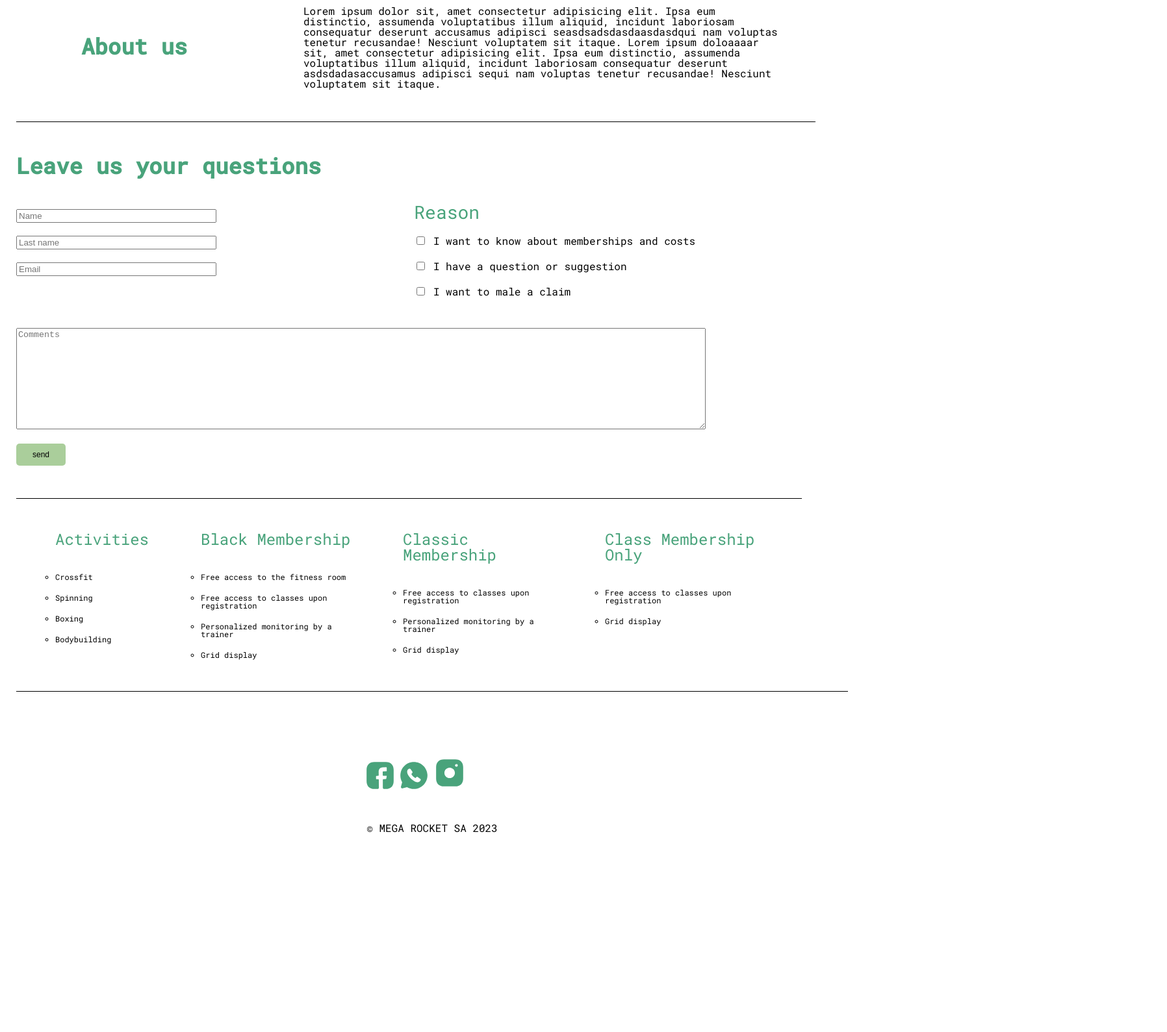
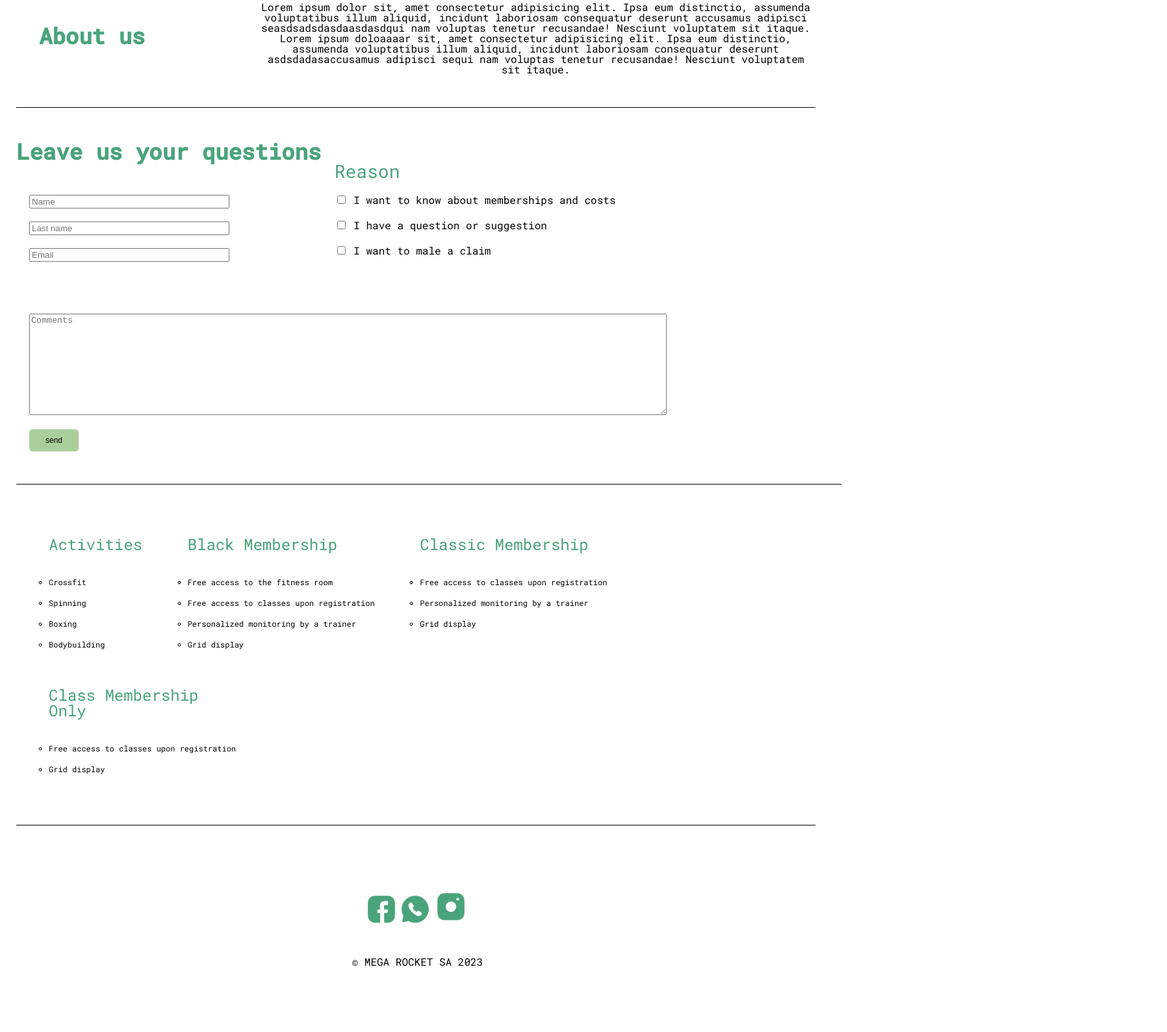
Before and after one commit to danielninfi/BaSP-M2023, a plain HTML site: page week-03/index.html in a window 1280 px wide. Shown: the part 1018-2607 px from the top of the page at 65% size, 1796 px wide, since content can reach past the window. Before the commit the page ends 2401 px from the top, so only its background shows below. Drawn offline with Linux system fonts and the light colour scheme.

Commit message:
corrections and finalization

```diff
--- a/week-03/assets/css/style.css
+++ b/week-03/assets/css/style.css
@@ -11,9 +11,9 @@ nav {
     right: 5%;
 }
 
-nav a {
-    width: 40px;
-}
+nav a {width: 40px;}
+
+main {border-bottom: 1px solid black;}
 
 h1 {
     color: #49a37b;
@@ -54,13 +54,21 @@ section {
 /*-------------------------------------*/
 
 .presentation {
-    display: inline-flex;
-    align-content: space-between;
-    justify-content: center;
+    position: relative;
+    display: inline-block;
 }
 
 .present-left {
-    max-width: 50%;
+    position: relative;
+    display: inline-block;
+    max-width: 49%;
+    vertical-align: top;
+}
+
+.present-right {
+    position: relative;
+    display: inline-block;
+    max-width: 49%;
 }
 
 .greetings {
@@ -103,7 +111,8 @@ section {
 }
 
 .img-gym {
-   width: 100%;
+    position: relative;
+    width: 100%;
 }
 
 /*-------------------------------------*/
@@ -144,52 +153,57 @@ section {
 
 .container-about {
     position: relative;
-    display: inline-flex;
-    justify-content: space-between;
+    display: inline-block;
 }
 
 .title-about {
-    display: inline-flex;
-    margin-top: 45px;
-    margin-left: 100px;
+    position: relative;
+    display: inline-block;
+    top: 35px;
+    left: 35px;
+    max-width: 20%;
 }
 
 .text-about-paragraph {
-    display: inline-flex;
-    padding-right: 50px;
+    position: relative;
+    display: inline-block;
+    width: 70%;
+    text-align: center;
     float: right;
-    width: 60%;
 }
 
 /*-------------------------------------*/
 /*              CONTACT                */
 /*-------------------------------------*/
 
+.contact {
+    position: relative;
+    display: inline-block;
+    width: 100%;
+}
+
 .list-contact {
     list-style: none;
     position: relative;
-    display: inline-flex;
+    display: inline-block;
     padding-top: 30px;
-    width: 49%;
+    padding-left: 20px;
+    max-width: 40%;
 }
 
-.reasons {
+.reason {
     position: relative;
-    display: inline-flex;
-    width: 49%;
+    display: inline-block;
+    max-width: 49%;
+    float: right;
+    right: 25%;
 }
 
-.form {
-    padding-top: 20px;
-}
+.form {padding-top: 20px;}
 
-.place {
-    width: 300px;
-}
+.place {width: 300px;}
 
-.comments {
-    margin-top: 80px;
-}
+.comments {margin-top: 80px;}
 
 .contact-button{
     width: 76px;
@@ -206,18 +220,18 @@ section {
 
 .activities {
     position: relative;
-    display: inline-flex;
-    width: 95%;
+    display: inline-block;
+    width: 100%;
     padding-left: 20px;
     padding-right: 20px;
-    justify-content: space-between;
 }
 
-.activitie-list {
+.activities-list {
     position: relative;
     display: inline-block;
-    padding-left: 40px;
-    padding-right: 40px;
+    padding: 30px;
+    max-width: 24%;
+    vertical-align: top;
 }
 
 .activities-ul {
@@ -235,23 +249,21 @@ section {
 /*-------------------------------------*/
 
 footer {
-    border-top: 1px solid black;
     padding-top: 100px;
     padding-bottom: 100px;
-    position: absolute;
-    display: grid;
-    justify-content: center;
+    position: relative;
     width: 100%;
+    align-content: center;
 }
 
 .container-footer {
     position: relative;
-    display: inline;
-    justify-content: space-between;
-    width: 100%;
+    left: 44%;
 }
 
 .copyrigth {
+    position: relative;
     padding-top: 50px;
-    justify-content: center;
+    margin: auto;
+    left: 42%;
 }
--- a/week-03/index.html
+++ b/week-03/index.html
@@ -30,7 +30,7 @@
                     </p>
                     <button class="button-learn">Learn more</button>
                 </article>
-                <article>
+                <article class="present-right">
                     <img class="img-gym" alt="gym image" src="assets/img/gym.jpg"/>
                 </article>
             </section>
@@ -97,7 +97,7 @@
                     voluptatem sit itaque.
                 </p>
             </section>
-            <section>
+            <section class="contact">
                 <h2>Leave us your questions</h2>
                 <article class="list-contact">
                     <form method="post">
@@ -113,14 +113,14 @@
                             </li>
                         </ul>
                         <ul>
-                            <textarea class="comments" name="comments" placeholder="Comments" rows="10" cols="130"></textarea>
+                            <textarea class="comments" name="comments" placeholder="Comments" rows="10" cols="120"></textarea>
                         </ul>
                         <ul class="form">
                             <input type="submit" value="send" class="contact-button">
                         </ul>
                     </form>
                 </article>
-                <article class="list-contact">
+                <article class="reason">
                     <form>
                         <h3>Reason</h3>
                         <ul>
@@ -141,7 +141,7 @@
                 </article>
             </section>
             <section class="activities">
-                <div class="activitie-list">
+                <div class="activities-list">
                     <h4>Activities</h4>
                     <ul class="activities-ul">
                         <li class="list-activities">Crossfit</li>
@@ -150,7 +150,7 @@
                         <li class="list-activities">Bodybuilding</li>
                     </ul>
                 </div>
-                <div class="activitie-list">
+                <div class="activities-list">
                     <h4>Black Membership</h4>
                     <ul class="activities-ul">
                         <li class="list-activities">Free access to the fitness room</li>
@@ -159,7 +159,7 @@
                         <li class="list-activities">Grid display</li>
                     </ul>
                 </div>
-                <div class="activitie-list">
+                <div class="activities-list">
                     <h4>Classic Membership</h4>
                     <ul class="activities-ul">
                         <li class="list-activities">Free access to classes upon registration</li>
@@ -167,7 +167,7 @@
                         <li class="list-activities">Grid display</li>
                     </ul>
                 </div>
-                <div class="activitie-list">
+                <div class="activities-list">
                     <h4>Class Membership Only</h4>
                     <ul class="activities-ul">
                         <li class="list-activities">Free access to classes upon registration</li>
```
